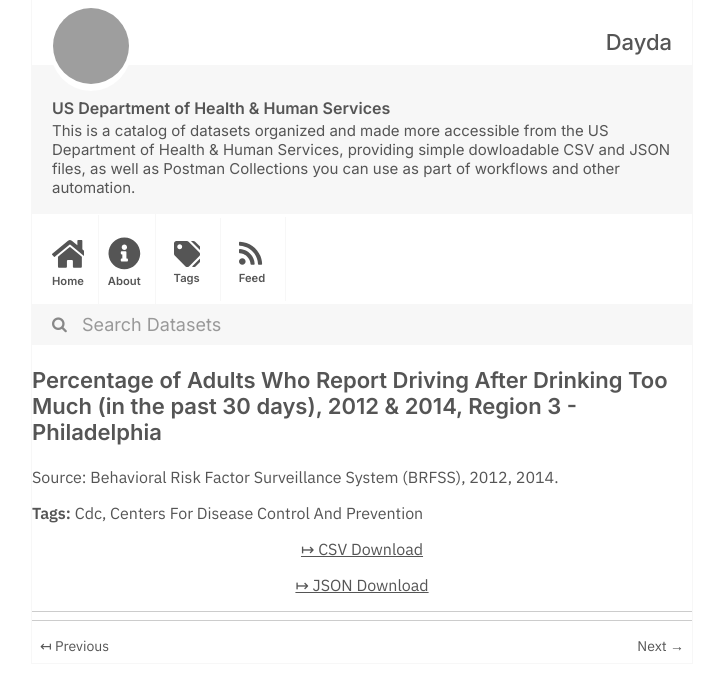
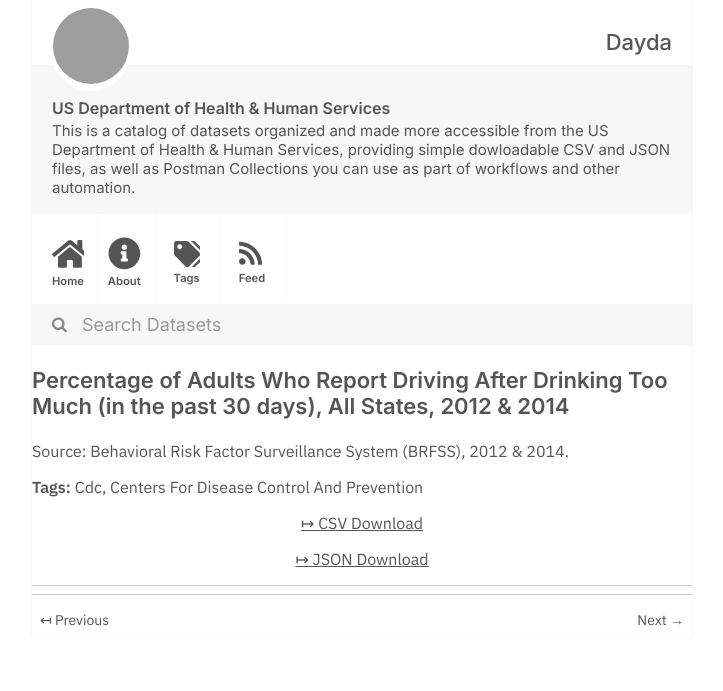
Before and after one commit to dayda-entities/us-department-of-health-and-human-services, a Jekyll site: the page built from _posts/2020-11-10-percentage-of-adults-who-repor.md, in a window 1280 px wide, cut to the strip 0-691 px from the top of the page. Shown: the whole strip, without its empty margins (278-1001 px from the left). Built offline with Jekyll 4.4.1, drawn with Linux system fonts in a browser that asks for light colours; grey boxes are pictures that could not be loaded.

```diff
--- a/_posts/2020-11-10-percentage-of-adults-who-repor.md
+++ b/_posts/2020-11-10-percentage-of-adults-who-repor.md
@@ -1,18 +1,18 @@
 ---
 title: >-
   Percentage of Adults Who Report Driving After Drinking Too Much (in the past
-  30 days), 2012 & 2014, Region 3 - Philadelphia
-created: '2020-11-10T16:18:37.087744'
-modified: '2021-03-16T18:45:09.689761'
+  30 days), All States, 2012 & 2014
+created: '2020-11-10T16:16:42.154447'
+modified: '2021-03-16T18:47:58.979132'
 state: active
 type: dataset
 tags:
   - Cdc
   - Centers For Disease Control And Prevention
 groups: []
-csv_url: 'https://data.cdc.gov/api/views/bjsc-yd7n/rows.csv?accessType=DOWNLOAD'
-json_url: 'https://data.cdc.gov/api/views/bjsc-yd7n/rows.json?accessType=DOWNLOAD'
+csv_url: 'https://data.cdc.gov/api/views/s9bp-7k3m/rows.csv?accessType=DOWNLOAD'
+json_url: 'https://data.cdc.gov/api/views/s9bp-7k3m/rows.json?accessType=DOWNLOAD'
 layout: post
 
 ---
-Source: Behavioral Risk Factor Surveillance System (BRFSS), 2012, 2014.
+Source: Behavioral Risk Factor Surveillance System (BRFSS), 2012 & 2014.
```
